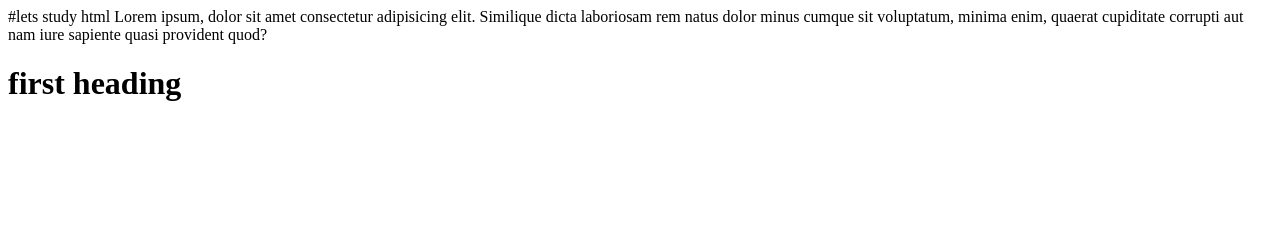
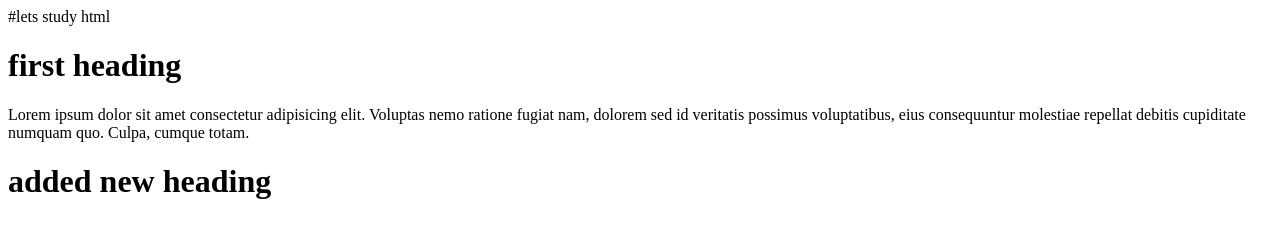
Before and after one commit to cooldevloper143/html_training, a plain HTML site: page index.html in a window 1280 px wide. Drawn offline with Linux system fonts and the light colour scheme.

Commit message:
added new heading

```diff
--- a/index.html
+++ b/index.html
@@ -4,12 +4,16 @@
   <head>
     <meta charset="UTF-8" />
     <meta name="viewport" content="width=device-width, initial-scale=1.0" />
-    <title>Document</title></head
-  >Lorem ipsum, dolor sit amet consectetur adipisicing elit. Similique dicta
-  laboriosam rem natus dolor minus cumque sit voluptatum, minima enim, quaerat
-  cupiditate corrupti aut nam iure sapiente quasi provident quod?
+    <title>Document</title>
+  </head>
   <body>
-    <h1>first heading </h1>
-    <p></p>
+    <h1>first heading</h1>
+    <p>
+      Lorem ipsum dolor sit amet consectetur adipisicing elit. Voluptas nemo
+      ratione fugiat nam, dolorem sed id veritatis possimus voluptatibus, eius
+      consequuntur molestiae repellat debitis cupiditate numquam quo. Culpa,
+      cumque totam.
+    </p>
+    <h1>added new heading</h1>
   </body>
 </html>
```
